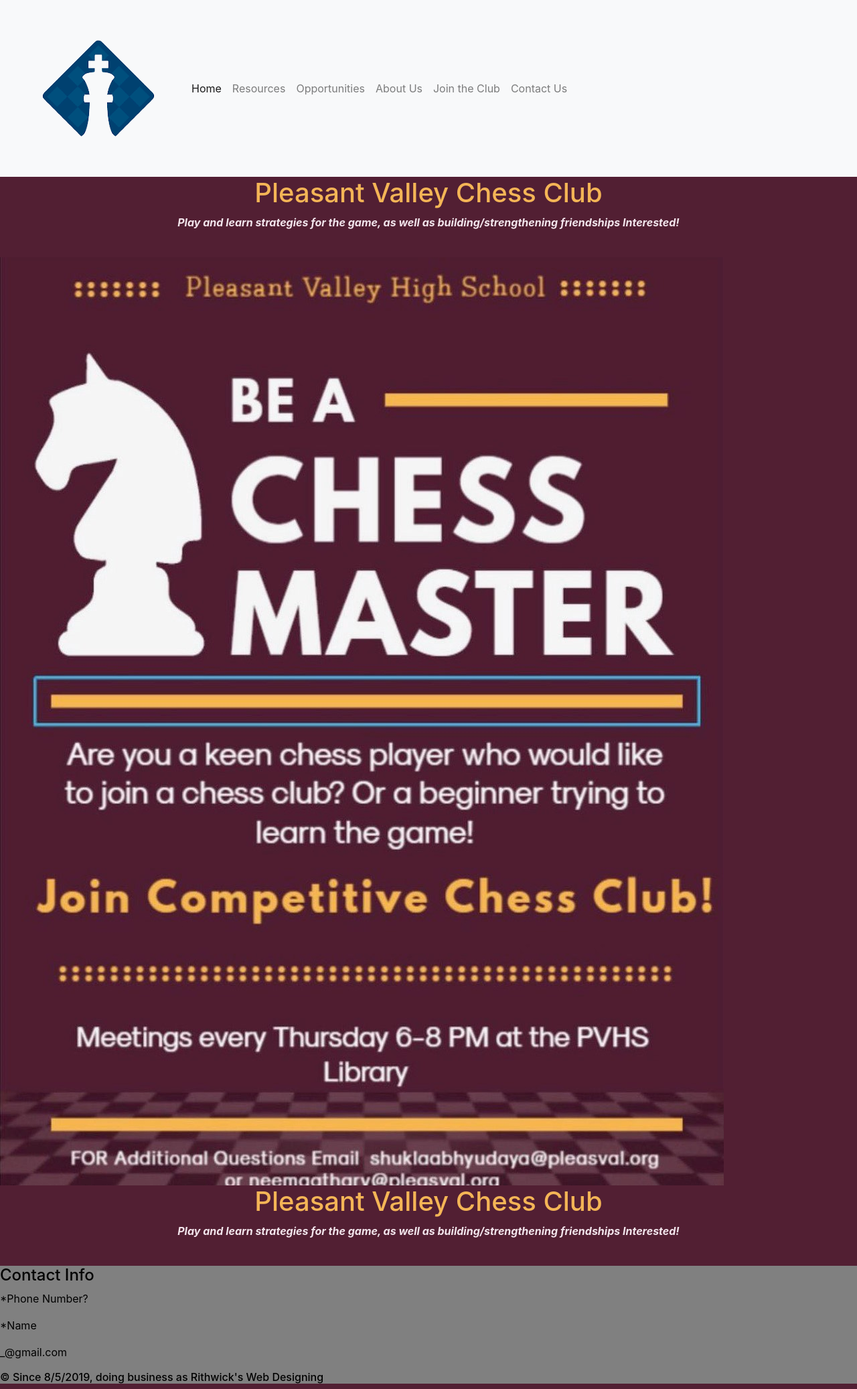
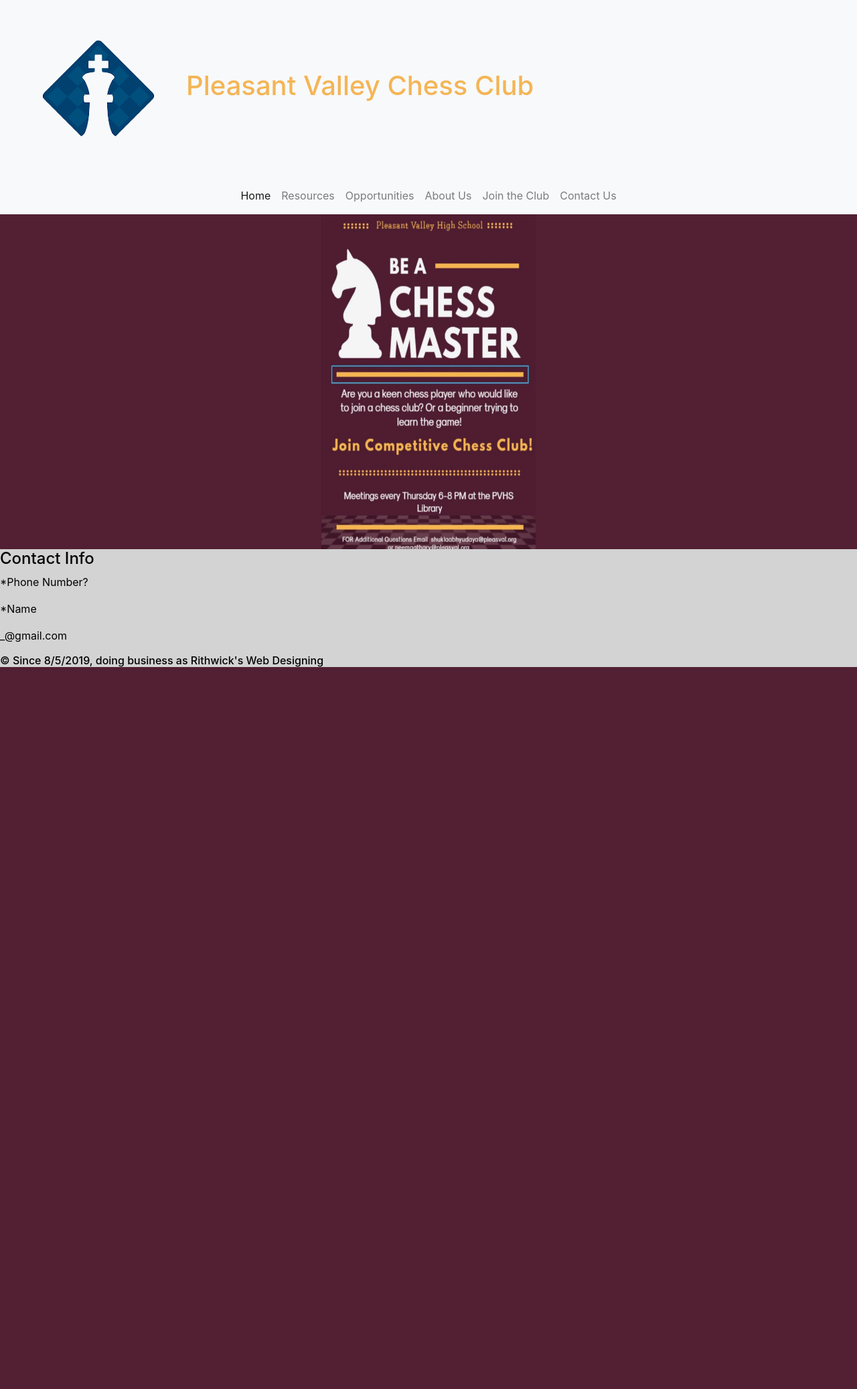
Before and after one commit to ReethamG/Chess-Club-Website, a Flask app: page /home in a window 1280 px wide. Shown: the whole page at 67% size. After the commit the page ends 996 px from the top, so only its background shows below. Run offline with Flask 2, Linux system fonts and the light colour scheme; some libraries are stand-ins or nearby versions.

Commit message:
NavBar CHange

```diff
--- a/Templates/Styling Sheets/Chess.css
+++ b/Templates/Styling Sheets/Chess.css
@@ -11,7 +11,18 @@
   transition: .5s ease;
   backface-visibility: hidden;
 }
-
+.center {
+  display: block;
+  margin-left: auto;
+  margin-right: auto;
+  width: 50%;
+}
+nav {
+  display: flex;
+  align-items: center;
+  justify-content: center;
+  padding: 0;
+}
 .middle {
   transition: .5s ease;
   opacity: 0;
--- a/Templates/index.html
+++ b/Templates/index.html
@@ -13,19 +13,21 @@
 <style>
 </style>
 <body style="background-color:#521f33">
-<nav class="navbar navbar-expand-lg navbar-light bg-light">
-    <a class="navbar brand" href="Index.html"><div class="container">
-        <img src="Assets/chessClubLogo.png" alt="Avatar" class="image" width="100" height="100">
-        <div class="middle">
-            <div class="text">Pleasant Valley Chess Club</div>
-        </div>
-    </div></a>
-    <button class="navbar-toggler" data-toggle="collapse" data-target="#navbarSupportedContent" aria-controls="navbarSupportedContent" aria-expanded="false" aria-label="Toggle navigation">
-        <span class="navbar-toggler-icon"></span>
+<nav class="navbar navbar-expand-lg navbar-light bg-light"><a class="navbar brand" href="Index.html"><div class="container">
+    <img src="Assets/chessClubLogo.png" alt="Avatar" class="image" width="100" height="100">
+    <div class="middle">
+        <div class="text">Pleasant Valley Chess Club</div>
+    </div>
+</div></a>
+    <h1 style="text-align:middle;color:#f4b556">Pleasant Valley Chess Club<br></h1>
+</nav>
+
+<nav class="navbar navbar-expand-lg navbar-light bg-light" class=nav>
+    <button class="navbar-toggler" data-toggle="collapse" data-target="#navbarSupportedContent" aria-controls="navbarSupportedContent" aria-expanded="false" aria-label="Toggle navigation" class="middle">
+        <span class="navbar-toggler-icon" class="center"></span>
     </button>
-
-    <div class="collapse navbar-collapse" id="navbarSupportedContent">
-        <ul class="navbar-nav mr-auto">
+    <div class="collapse navbar-collapse justify-content-center" id="navbarSupportedContent" class="center" >
+        <ul class="navbar-nav justify-content-center" style="center">
             <li class="nav-item active">
                 <a class="nav-link" href="Last-Project-homepage.html">Home <span class="sr-only">(current)</span></a>
             </li>
@@ -44,61 +46,15 @@
             <li class="nav-item dropdown">
                 <a class="nav-link" href="Last-Project6-homepage.html">Contact Us <span class="sr-only">(current)</span></a>
             </li>
+        </ul>
+            </div>
+</nav>
 
-            <div id="id01" class="modal">
-
-                <form class="modal-content animate" action="Rithwick-courses.html" method="post">
-                    <div class="imgcontainer">
-                        <span onclick="document.getElementById('id01').style.display='none'" class="close" title="Close Modal">&times;</span>
-                    </div>
-
-                    <div class="container">
-                        Username: <input type="text" name="usrname" required oninvalid="this.setCustomValidity('Username cannot be empty.')">
-                        Password: <input type="password" name="password" required oninvalid="this.setCustomValidity('Password cannot be empty')">
-
-                        <button type="submit">Login</button>
-                        <label>
-                            <input type="checkbox" checked="checked" name="remember"> Remember me
-                        </label>
-                    </div>
-
-                    <div class="container" style="background-color:#f1f1f1">
-                        <button type="button" onclick="document.getElementById('id01').style.display='none'" class="cancelbtn">Cancel</button>
-                        <span class="psw"><a href="ForgotPassword.html">Forgot password? or Username?</a></span>
-                    </div>
-                </form>
-            </div>
-
-            <script>
-// Get the modal
-var modal = document.getElementById('id01');
-
-// When the user clicks anywhere outside of the modal, close it
-window.onclick = function(event) {
-    if (event.target == modal) {
-        modal.style.display = "none";
-    }
-}
-</script>
-
-        </ul>
-  </nav>
-
-
-<div style="Background-color:#521f33">
-    <h1 style="text-align:center;color:#f4b556">Pleasant Valley Chess Club</h1>
-    <p style="text-align:center;color:#f2e5ec"><i><b>Play and learn strategies for the game, as well as building/strengthening friendships
-        Interested!</b></i></p><br>
+<div style="Background-color:#521f33" class="center">
+    <img src="Assets/Poster.jpg" class="center" width="100" height="500">
 </div>
 
-<div style="Background-color:#521f33">
-    <img src="Assets/Poster.jpg" style=align:center>
-    <h1 style="text-align:center;color:#f4b556">Pleasant Valley Chess Club</h1>
-    <p style="text-align:center;color:#f2e5ec"><i><b>Play and learn strategies for the game, as well as building/strengthening friendships
-        Interested!</b></i></p><br>
-</div>
-
-<div style="background-color:grey;color:black">
+<div style="background-color:#D3D3D3;color:black">
     <h4>Contact Info</h4>
     <p>*Phone Number?</p>
     <p>*Name</p>
```
